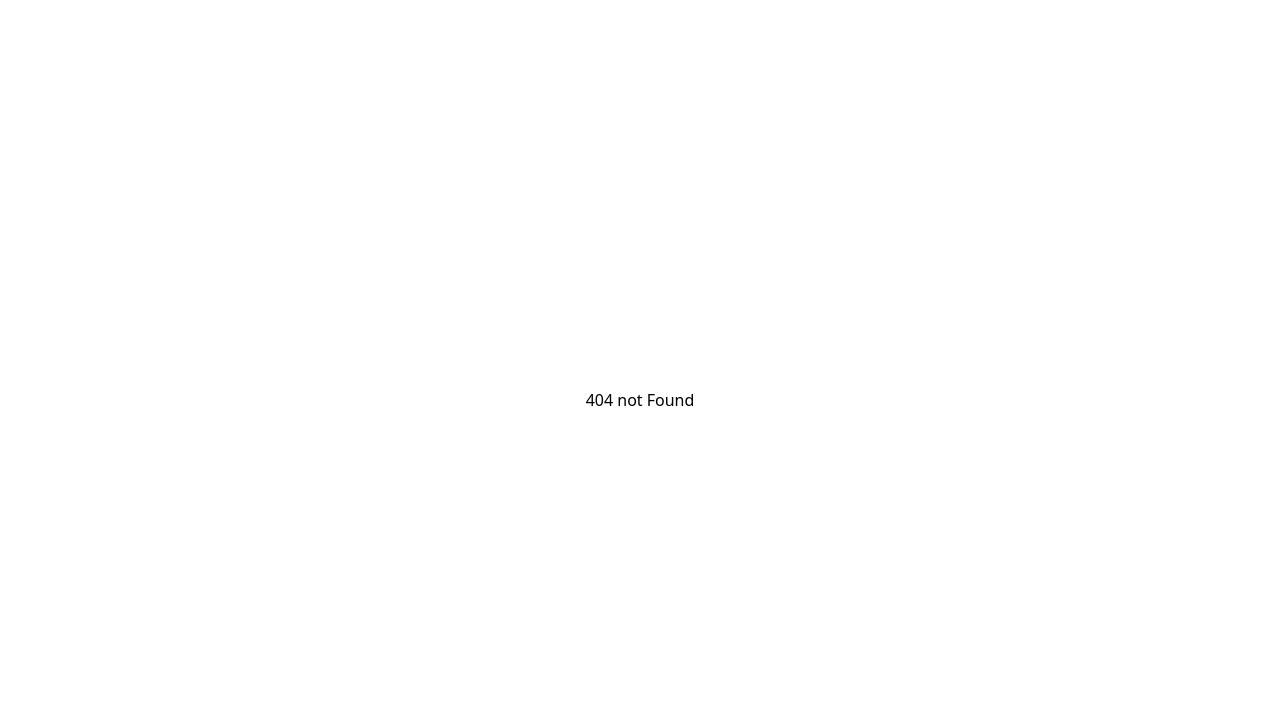
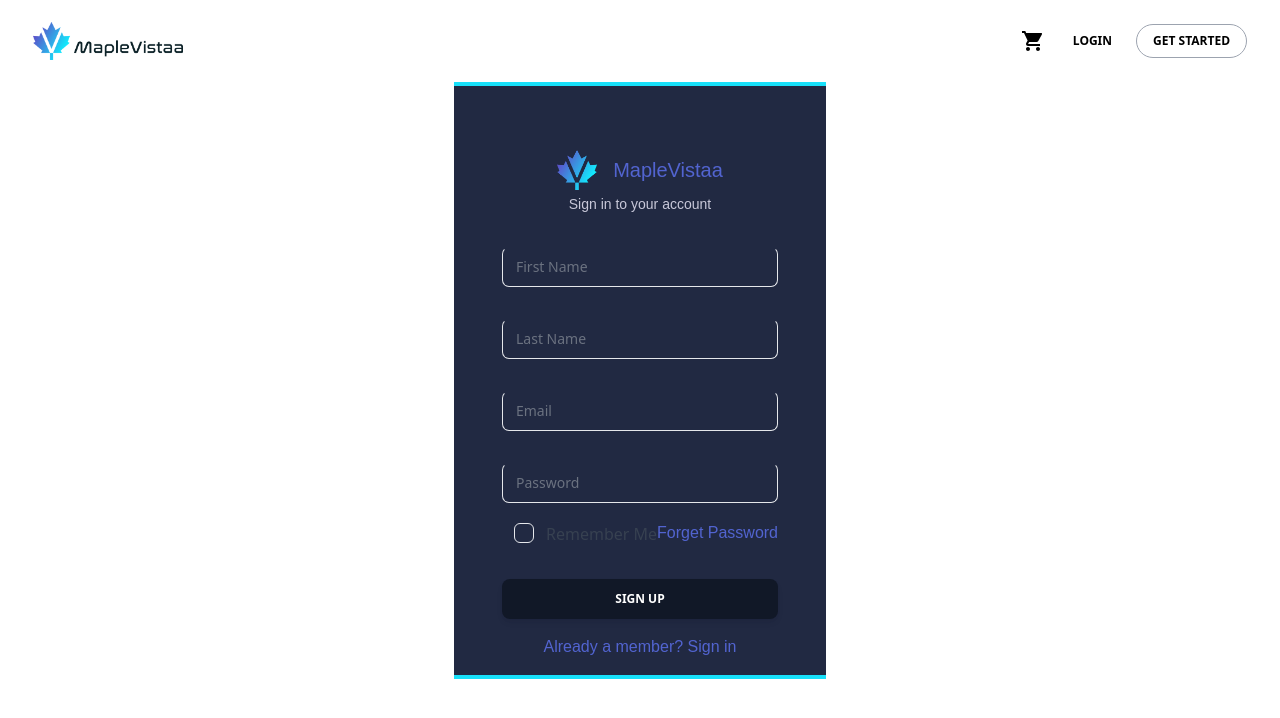
Before and after one commit to SphiriaDigital666/Wolvista-Clone, a React (Create React App) app in the folder client/: page /signup in a window 1280 px wide. Before the commit this address had no page. Shown: the top 718 px of the page. Built offline with nearby package versions, Linux system fonts and the light colour scheme.

Commit message:
sign up added

```diff
--- /dev/null
+++ b/client/src/pages/signup/index.tsx
@@ -0,0 +1,69 @@
+import React from "react";
+
+import LOGO from "../../assets/Icon Gradient.png";
+import { Input } from "@material-tailwind/react";
+import { Checkbox } from "@material-tailwind/react";
+import { Button } from "@material-tailwind/react";
+import { useState } from "react";
+
+function AccountPage() {
+  return (
+    <div>
+      <div className="flex items-center justify-center ">
+        <div className="bg-[#212942] w-max px-12 border-y-4 border-[#17e0fa] ">
+          <div className="flex items-center justify-center gap-4 mt-16 mb-1">
+            <img src={LOGO} className="w-[40px]" alt="Maple vista logo" />
+            <p className="text-[20px] text-[#5264d0]">MapleVistaa</p>
+          </div>
+          <p className="text-[14px] mb-8 text-center text-[#c8c8d9] font-medium">
+            Sign in to your account
+          </p>
+          <div className="mb-8">
+            <Input
+              label="First Name"
+              crossOrigin=""
+              className="bg-[#262e49] !important"
+            />
+          </div>
+
+          <div className="mb-8">
+            <Input
+              label="Last Name"
+              crossOrigin=""
+              className="bg-[#262e49] !important"
+            />
+          </div>
+
+          <div className="mb-8">
+            <Input
+              label="Email"
+              crossOrigin=""
+              className="bg-[#262e49] !important"
+            />
+          </div>
+
+          <div className="mb-2">
+            <Input
+              type="password"
+              label="Password"
+              className="bg-[#262e49] !important"
+              crossOrigin=""
+            />
+          </div>
+
+          <div className="flex items-center mb-6">
+            <Checkbox label="Remember Me" crossOrigin="" />
+            <p className="text-[#5264d0]">Forget Password</p>
+          </div>
+
+          <Button className="w-full mb-4"> Sign Up</Button>
+          <p className="w-full mb-4 text-[#5264d0] text-center">
+            Already a member? Sign in
+          </p>
+        </div>
+      </div>
+    </div>
+  );
+}
+
+export default AccountPage;
--- a/client/src/router/index.tsx
+++ b/client/src/router/index.tsx
@@ -1,25 +1,31 @@
-import { Fragment, Key, lazy, Suspense} from 'react';
-import { Route, Routes } from 'react-router-dom';
-import HomeLayout from '../layout/home-layout';
+import { Fragment, Key, lazy, Suspense } from "react";
+import { Route, Routes } from "react-router-dom";
+import HomeLayout from "../layout/home-layout";
 
-import SuspenseScreen from './suspense-screen';
-import React from 'react';
+import SuspenseScreen from "./suspense-screen";
+import React from "react";
 // import AuthLayout from "../layout/auth-layout";
 // import useAuth from "../utils/context/auth-context";
 
 function Router() {
   const routes: any = [
     {
-      path: '/',
+      path: "/",
       layout: HomeLayout,
-      routes: [{ element: lazy(() => import('../pages/home')) }],
+      routes: [{ element: lazy(() => import("../pages/home")) }],
     },
     {
-      path: '/account',
+      path: "/account",
       layout: HomeLayout,
-      routes: [{ element: lazy(() => import('../pages/account')) }],
+      routes: [{ element: lazy(() => import("../pages/account")) }],
     },
-    { path: '*', element: lazy(() => import('./404')) },
+
+    {
+      path: "/signup",
+      layout: HomeLayout,
+      routes: [{ element: lazy(() => import("../pages/signup")) }],
+    },
+    { path: "*", element: lazy(() => import("./404")) },
 
     // {
     //   path: "/lesson",
@@ -69,9 +75,9 @@
     const isIndex: boolean = route.path ? false : true;
     let props: any = {};
     if (isIndex) {
-      props['index'] = true;
+      props["index"] = true;
     } else {
-      props['path'] = route.path;
+      props["path"] = route.path;
     }
     return (
       <Route
```
